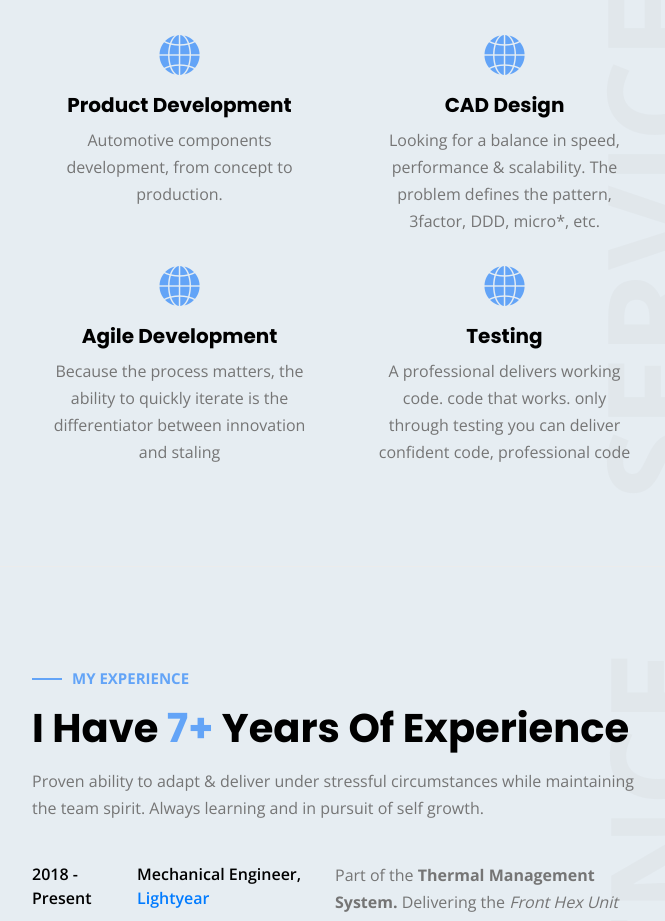
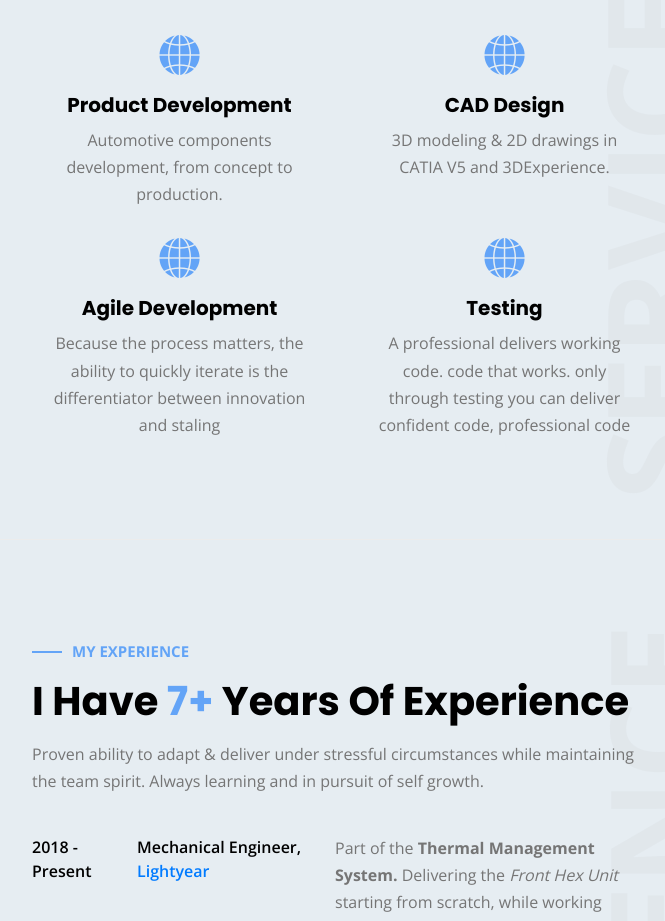
Before and after one commit to eduardosanzb/new-website, a Next.js app in the folder reton/: page / in a window 1280 px wide. Shown: the part 1640-2561 px from the top of the page, without its empty margins (548-1213 px from the left). Built offline with nearby package versions, Linux system fonts and the light colour scheme.

Commit message:
CAD Design

```diff
--- a/reton/ave.config.js
+++ b/reton/ave.config.js
@@ -46,8 +46,7 @@ const config = {
         {
           title: "CAD Design",
           description: `
-            Looking for a balance in speed, performance & scalability. The
-            problem defines the pattern, 3factor, DDD, micro*, etc.
+            3D modeling & 2D drawings in CATIA V5 and 3DExperience.
           `,
         },
       ],
```
